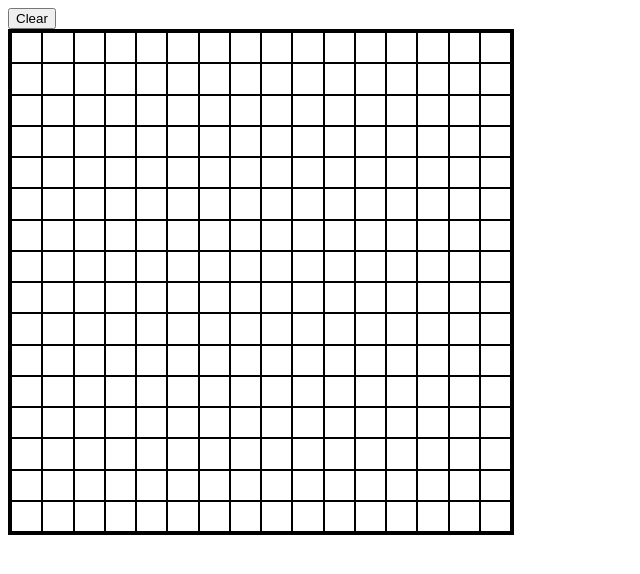
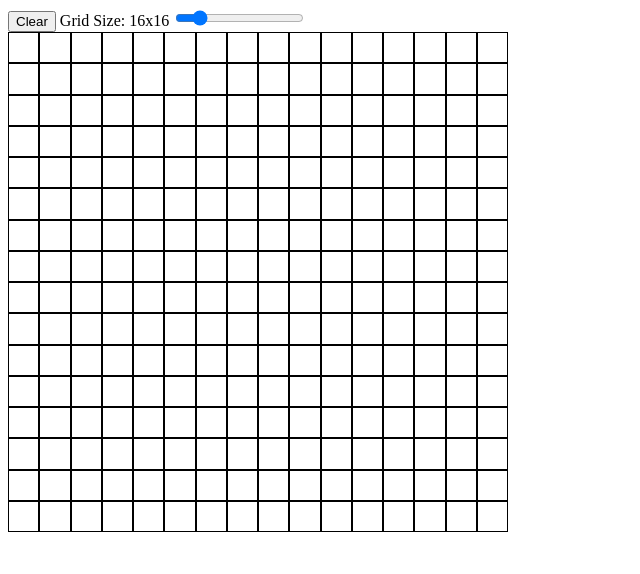
Before and after one commit to MindyLJohnson/etch-a-sketch, a plain HTML site: page index.html in a window 1280 px wide. Shown: the whole page, without its empty margins (0-640 px from the left). Drawn offline with Linux system fonts and the light colour scheme.

Commit message:
Added feature to update grid size with a slider bar.

```diff
--- a/index.html
+++ b/index.html
@@ -6,6 +6,8 @@
     <body>
         <div class="grid-options">
             <button class="clear">Clear</button>
+            <label for="slider" id="slider-label">Grid Size</label>
+            <input type="range" min="1" max="100" class="slider" value="16">
         </div>
         <div class="container"></div>
         <script src="/script.js"></script>
--- a/script.js
+++ b/script.js
@@ -1,5 +1,8 @@
-function createSquareDivs(numberOfColumns, numberOfRows) {
+function createSquareDivs(gridSize) {
     const container = document.querySelector('.container');
+    const oldNumberOfSquares = container.childElementCount;
+    const numberOfColumns = gridSize;
+    const numberOfRows = gridSize;
     const gridTemplateColumns = `repeat(${(numberOfColumns)}, auto)`;
     const gridTemplateRows = `repeat(${(numberOfRows)}, auto)`;
     const numberOfSquares = numberOfColumns*numberOfRows;
@@ -7,9 +10,13 @@ function createSquareDivs(numberOfColumns, numberOfRows) {
     container.style.gridTemplateColumns = gridTemplateColumns;
     container.style.gridTemplateRows = gridTemplateRows;
 
-    for (let i = 1; i <= numberOfSquares; i++) {
+    for (let i = oldNumberOfSquares; i > numberOfSquares; i--) {
+        container.removeChild(container.lastChild);
+    }
+
+    for (let i = oldNumberOfSquares; i < numberOfSquares; i++) {
         const squareDiv = document.createElement('div');
-        squareDiv.classList = "square-div";
+        squareDiv.classList = 'square-div';
         container.appendChild(squareDiv);
     }
 
@@ -20,10 +27,10 @@ function createSquareDivs(numberOfColumns, numberOfRows) {
 }
 
 function changeSquareColor() {
-    this.style.backgroundColor = "green";
+    this.style.backgroundColor = 'green';
 }
 
-const clearButton = document.querySelector(".clear");
+const clearButton = document.querySelector('.clear');
 clearButton.addEventListener('click', clearSquareColors);
 
 function clearSquareColors() {
@@ -33,4 +40,17 @@ function clearSquareColors() {
     });
 }
 
-createSquareDivs(16, 16);
+function updateGridSize() {
+    clearSquareColors();
+    createSquareDivs(this.value);
+
+    const gridSizeLabel = document.querySelector('#slider-label');
+    gridSizeLabel.textContent = `Grid Size: ${this.value}x${this.value}`;
+}
+
+const gridSizeSlider = document.querySelector('.slider');
+gridSizeSlider.addEventListener('change', updateGridSize);
+createSquareDivs(gridSizeSlider.value);
+
+const gridSizeLabel = document.querySelector('#slider-label');
+gridSizeLabel.textContent = `Grid Size: ${gridSizeSlider.value}x${gridSizeSlider.value}`;
--- a/style.css
+++ b/style.css
@@ -2,7 +2,6 @@
     display: grid;
     width: 500px;
     height: 500px;
-    border: solid;
 }
 
 .square-div {
```
